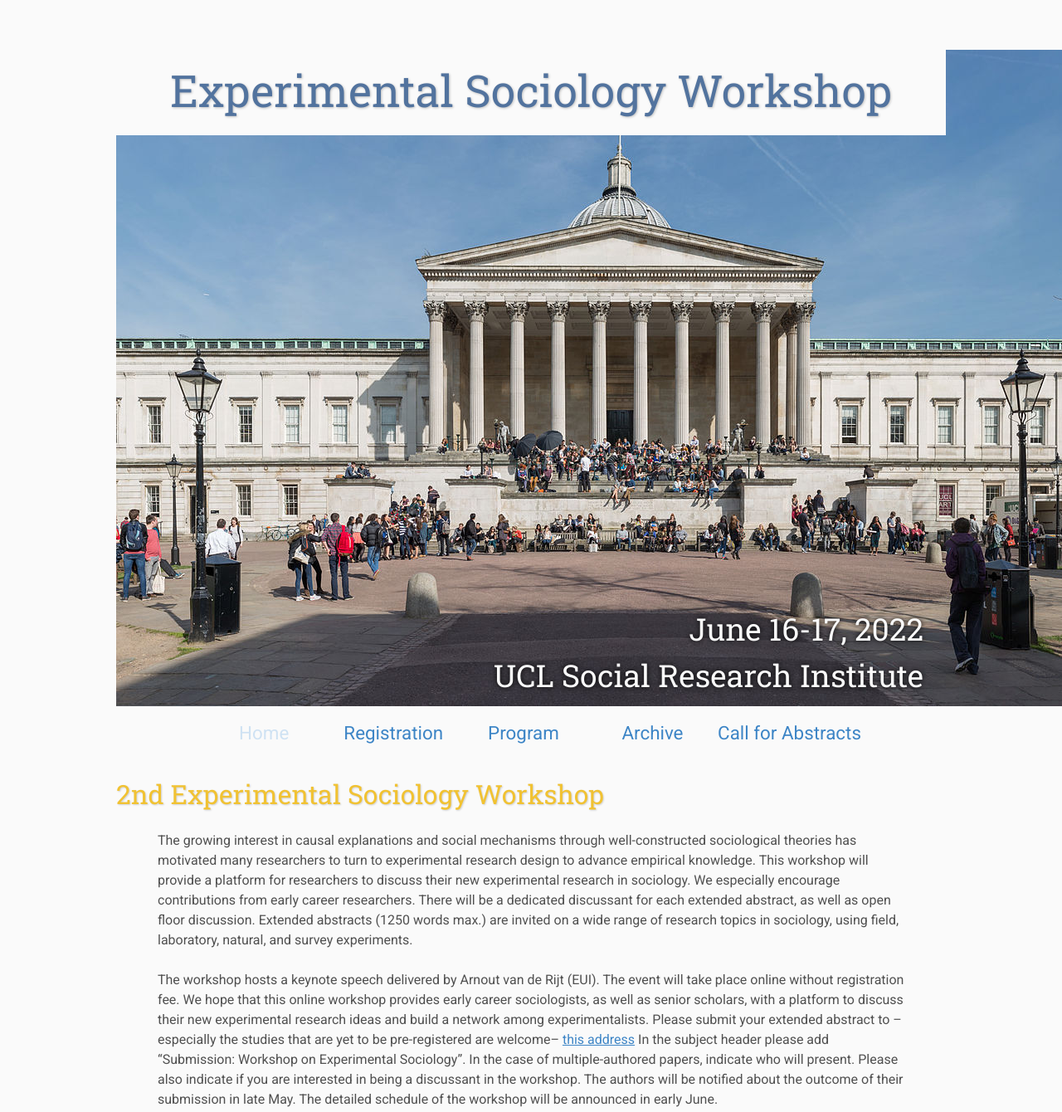
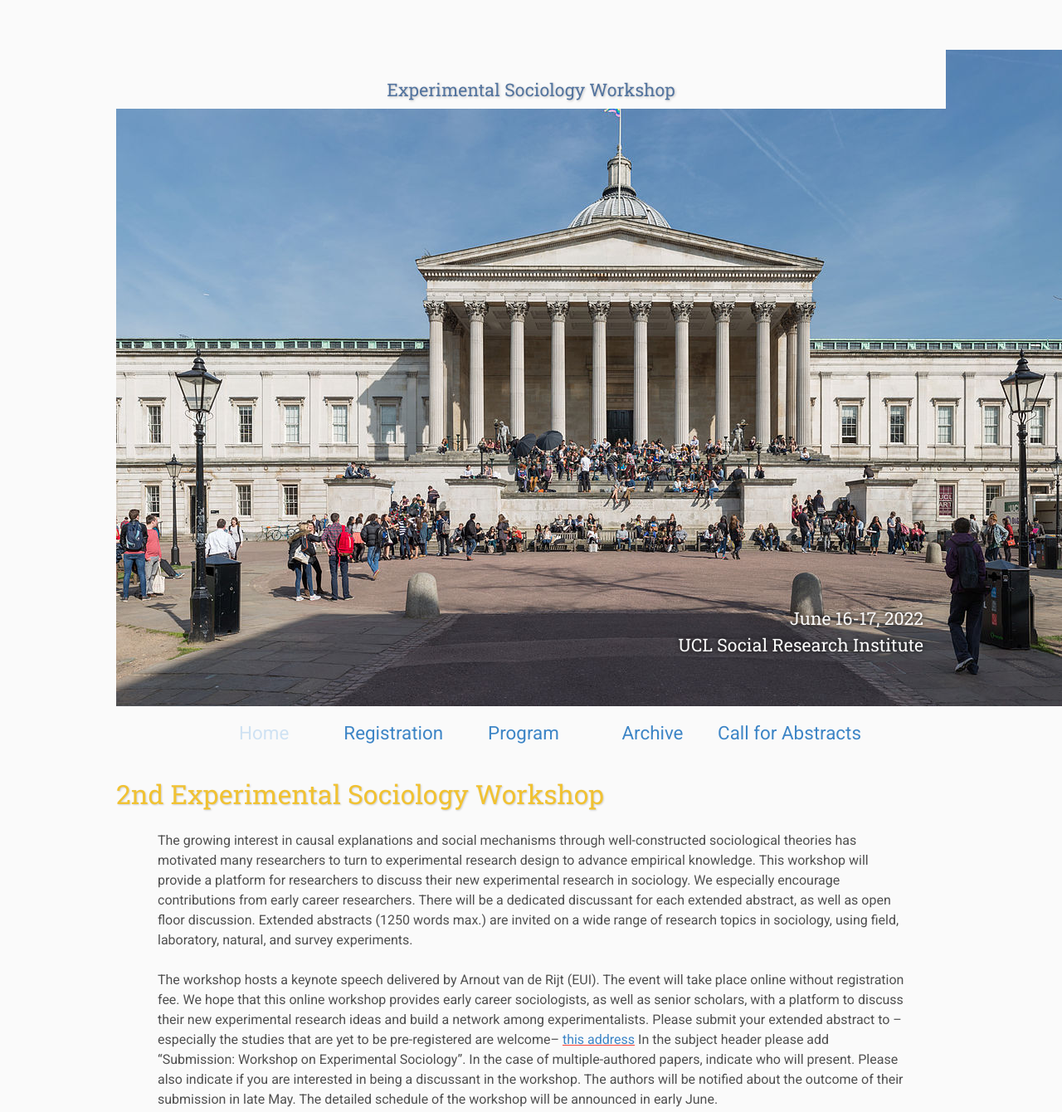
Before and after one commit to experimentalsociology/experimentalsociology.github.io, a plain HTML site: page index.html in a window 1280 px wide. Shown: the top 1340 px of the page at 83% size. Drawn offline with Linux system fonts and the light colour scheme.

Commit message:
Update main.css

```diff
--- a/assets/main.css
+++ b/assets/main.css
@@ -48,7 +48,7 @@ h2{font-size:2.00em;}
 h3{font-size:1.67em;}
 h4{font-size:1.33em;}
 p{list-style:none; margin:24px auto 24px auto; padding:0px; width:900px; text-align:left;}
-li a, p a {text-decoration:underline; text-decoration-color:#3d85c6;}
+li a, p a {text-decoration:underline; text-decoration-color:#f44336;}
 ul{list-style:none; margin:24px auto 24px auto; padding:0px; width:800px; text-align:left;}
 ul li{list-style:none; margin:0px auto 0px auto; padding:0px; text-align:left;}
 i,em{font-style:italic;}
@@ -78,8 +78,8 @@ th,td{
 
 /* Website Banner */
 .banner {position: relative; font-family:'Roboto Slab',serif;}
-.top-left {font-size:3.33em; color: #505050; background: #fafafa; text-align: center; width: 1000px; height: 67px; position: absolute; padding: 36px 0 0 0; top: 0px;}
-.bottom-right {font-size:2.33em; color: #fafafa; line-height: 1.5em; width: auto; height: 100px; padding: 0px 27px 27px 0px; text-align: right; position: absolute; bottom: 0px; right: 0px; text-shadow: 0px 0px 6px #000000;}
+.top-left {font-size:1.33em; color: #505050; background: #fafafa; text-align: center; width: 1000px; height: 35px; position: absolute; padding: 36px 0 0 0; top: 0px;}
+.bottom-right {font-size:1.33em; color: #fafafa; line-height: 1.5em; width: auto; height: 100px; padding: 0px 27px 27px 0px; text-align: right; position: absolute; bottom: 0px; right: 0px; text-shadow: 0px 0px 6px #000000;}
 
 /* Conference Title Logo */
 .title1{color: #52739e; text-shadow: 1px 1px 3px #c0c0c0;}
```
